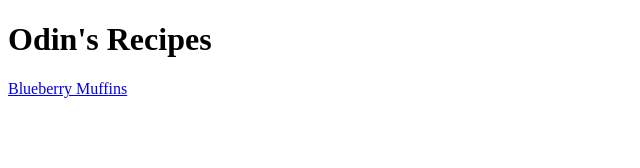
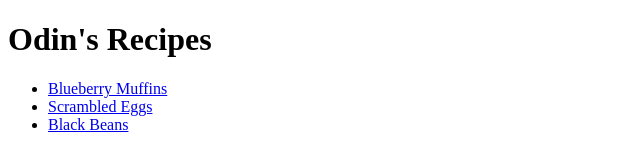
Before and after one commit to tmhetz/odin-recipes, a plain HTML site: page index.html in a window 1280 px wide. Shown: the whole page, without its empty margins (0-640 px from the left). Drawn offline with Linux system fonts and the light colour scheme.

Commit message:
Modify the home page and create two new recipes
Two new links were added to the home page for two new recipes. The
new recipe landing pages were also created and linked from the home
page.

```diff
--- a/index.html
+++ b/index.html
@@ -6,6 +6,10 @@
     </head>
     <body>
         <h1>Odin's Recipes</h1>
-        <a href="./recipes/blueberry-muffins.html">Blueberry Muffins</a>
+        <ul>
+            <li><a href="./recipes/blueberry-muffins.html">Blueberry Muffins</a></li>
+            <li><a href="./recipes/scrambled-eggs.html">Scrambled Eggs</a></li>
+            <li><a href="./recipes/black-beans.html">Black Beans</a></li>
+        </ul>
     </body>
 </html>
```
Also changed, not shown: recipes/black-beans.html (added), recipes/scrambled-eggs.html (added).
